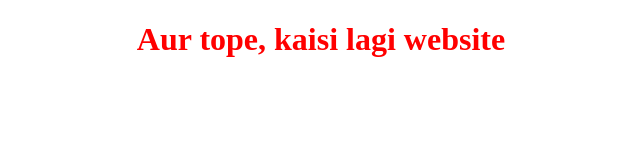
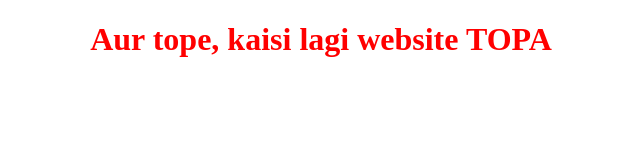
Before and after one commit to VarunYadavv/VarunYadavv.github.io, a plain HTML site: page index.html in a window 1280 px wide. Shown: the whole page, without its empty margins (319-959 px from the left). Drawn offline with Linux system fonts and the light colour scheme.

Commit message:
third commit

```diff
--- a/index.html
+++ b/index.html
@@ -6,6 +6,6 @@
     <title>Document</title>
 </head>
 <body>
-    <h1 style="color: red;text-align: center;">Aur tope, kaisi lagi website</h1>
+    <h1 style="color: red;text-align: center;">Aur tope, kaisi lagi website  TOPA</h1>
 </body>
 </html>
```
